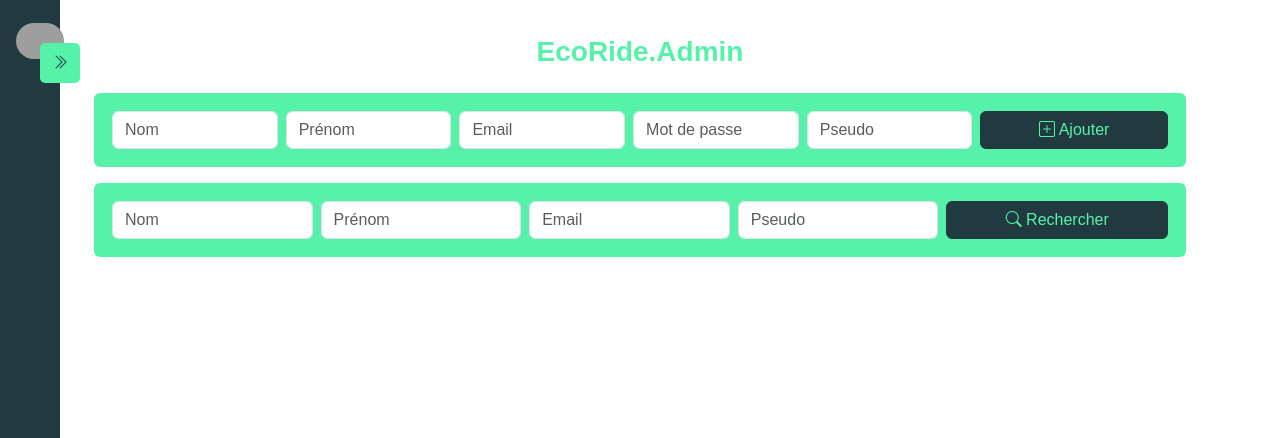
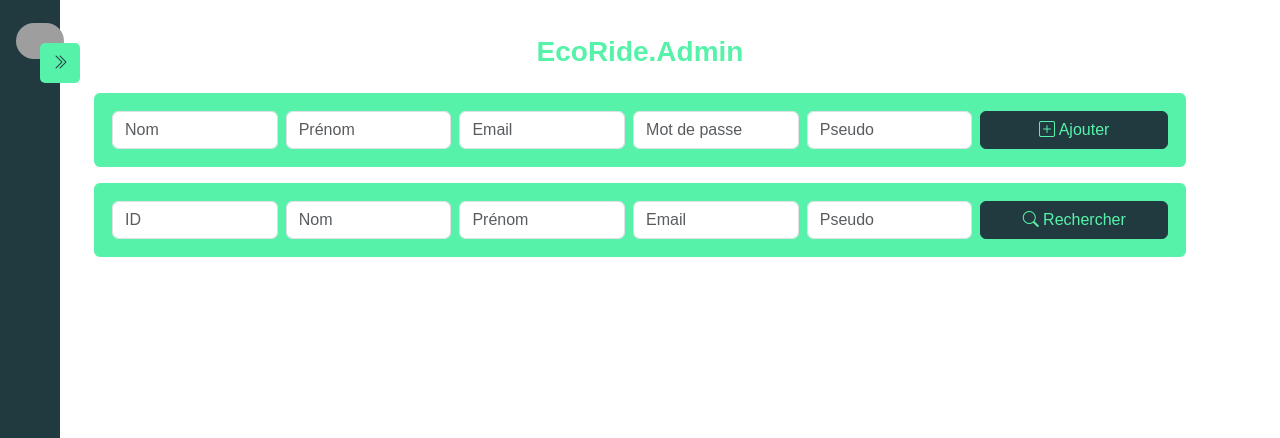
Before and after one commit to Sebba2387/EcoRide, a PHP site: page /EcoRide/index.php?page=gestionEmployes in a window 1280 px wide. Shown: the part 61-499 px from the top of the page. Run offline with PHP 8.4, Linux system fonts and the light colour scheme; data that the repository does not hold is empty; some libraries are stand-ins or nearby versions; some web fonts are replaced; grey boxes are pictures that could not be loaded.

Commit message:
Front_Ajustement_BarreRecherche_Ajout_ID

```diff
--- a/views/gestionEmployes.php
+++ b/views/gestionEmployes.php
@@ -40,6 +40,9 @@ $afficherTableau = isset($_POST['afficher_tableau']) ? true : false;
         <form class="p-3 border border-2 border-primary bg-primary rounded w-100 w-md-100" method="POST">
             <div class="d-flex flex-column flex-md-row gap-2 w-100">
                 <div class="input-group">
+                    <input type="text" class="form-control flex-grow-1" placeholder="ID" name="utilisateur_id">
+                </div>
+                <div class="input-group">
                     <input type="text" class="form-control flex-grow-1" placeholder="Nom" name="nom">
                 </div>
                 <div class="input-group">
@@ -73,7 +76,7 @@ $afficherTableau = isset($_POST['afficher_tableau']) ? true : false;
             </tr>
             <?php foreach ($employes as $employe) : ?>
                 <tr>
-                    <td><?= htmlspecialchars($employe['utilisateur_id']) ?></td>
+                    <td><?= htmlspecialchars($employe['utilisateur_id'])?></td>
                     <td><?= htmlspecialchars($employe['nom']) ?></td>
                     <td><?= htmlspecialchars($employe['prenom']) ?></td>
                     <td><?= htmlspecialchars($employe['email']) ?></td>
```
